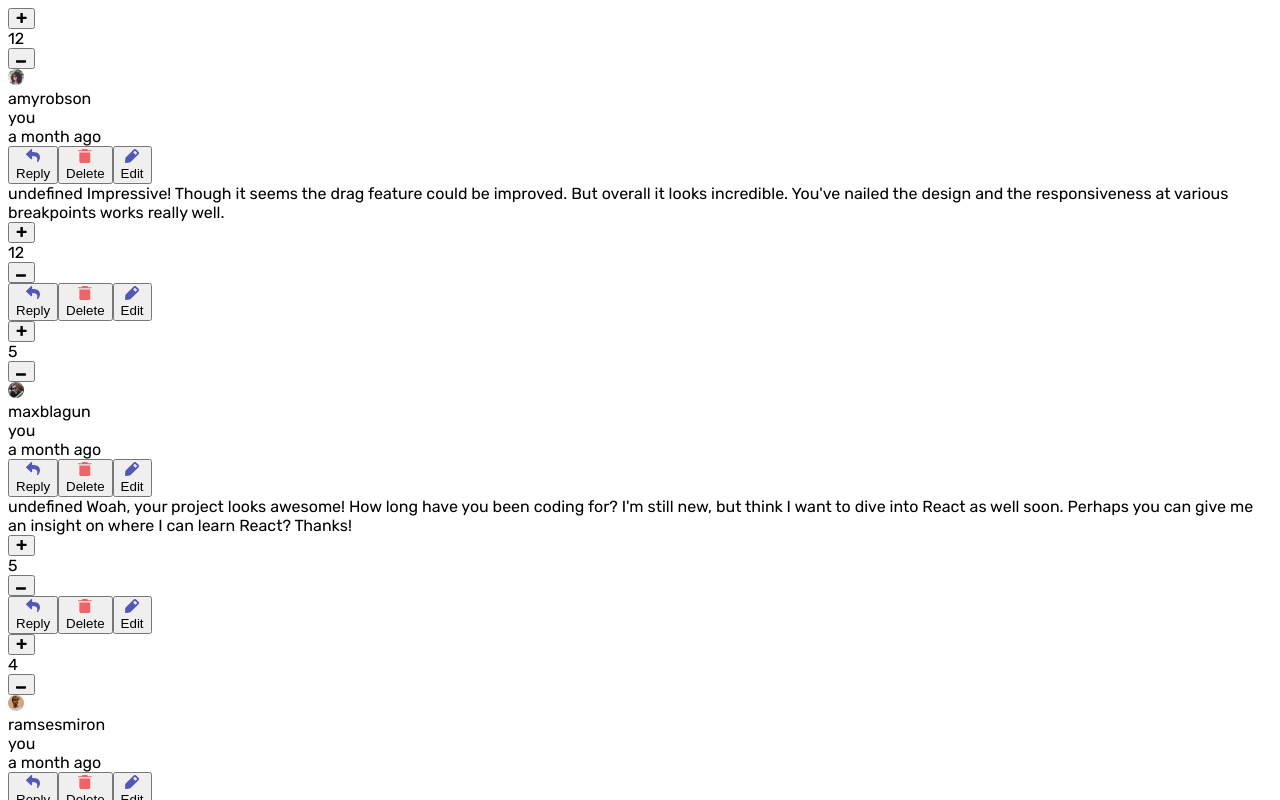
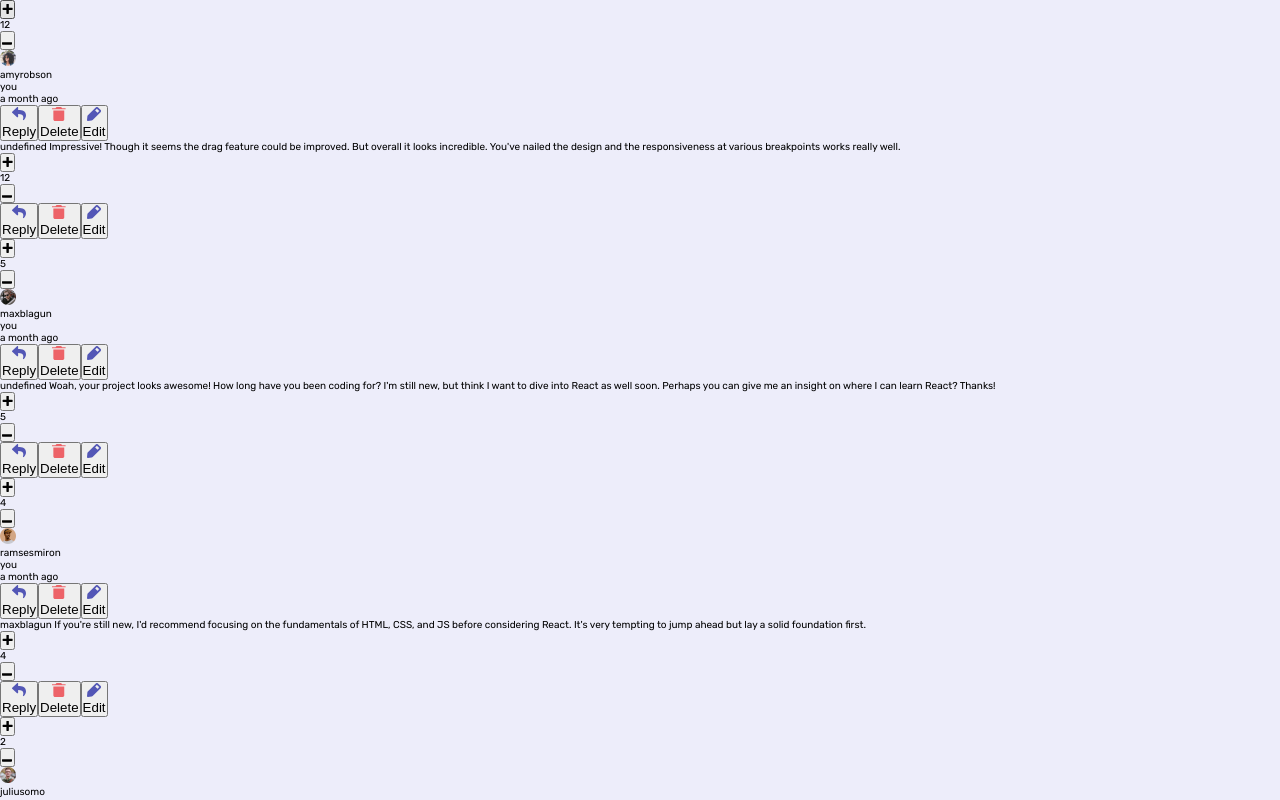
Before and after one commit to UnicornDad8/interactive-comments-section, a Next.js app: page / in a window 1280 px wide. Shown: the top 800 px of the page. Built offline with nearby package versions, Linux system fonts and the light colour scheme.

Commit message:
Adding base styles and loader

```diff
--- a/app/globals.css
+++ b/app/globals.css
@@ -1,12 +1,96 @@
-@tailwind base;
-@tailwind components;
-@tailwind utilities;
-
-.attribution {
-    font-size: 11px;
-    text-align: center;
+* {
+  margin: 0;
+  padding: 0;
 }
 
-.attribution a {
-    color: hsl(228, 45%, 44%);
+*,
+*:before,
+*:after {
+  box-sizing: inherit;
 }
+
+html {
+  box-sizing: border-box;
+  font-size: 62.5%;
+}
+
+@media only screen and (max-width: 768px) {
+  html {
+    font-size: 50%;
+  }
+}
+
+:root {
+  --color-bg: #ededfa;
+  --color-moderate-blue: hsl(238, 40%, 52%);
+  --color-soft-red: hsl(358, 79%, 66%);
+  --color-light-grayish-blue: hsl(239, 57%, 85%);
+  --color-pale-red: hsl(357, 100%, 86%);
+  --color-dark-blue: hsl(212, 24%, 26%);
+  --color-grayish-blue: hsl(211, 10%, 45%);
+  --color-light-gray: hsl(223, 19%, 93%);
+  --color-very-light-gray: hsl(228, 33%, 97%);
+  --color-white: hsl(0, 0%, 100%);
+}
+
+body {
+  min-width: 100vw;
+  background: var(--color-bg);
+}
+
+.loader-container {
+  max-width: 67.2rem;
+  margin-left: auto;
+  margin-right: auto;
+  padding: 1.6rem;
+  min-height: 100vh;
+  display: flex;
+  align-items: center;
+  justify-content: center;
+  flex-direction: column;
+  gap: 1.6rem;
+  position: relative;
+}
+
+@media only screen and (min-width: 769px) {
+  .loader-container {
+    padding-top: 6.4rem;
+  }
+}
+
+/* ---- loader ---- */
+.loader {
+  width: 4.8rem;
+  height: 4.8rem;
+  display: inline-block;
+  position: relative;
+}
+
+.loader::after,
+.loader::before {
+  content: "";
+  box-sizing: border-box;
+  width: 4.8rem;
+  height: 4.8rem;
+  border-radius: 50%;
+  border: 0.3rem solid var(--color-moderate-blue);
+  position: absolute;
+  left: 0;
+  top: 0;
+  animation: animloader 2s linear infinite;
+}
+
+.loader::after {
+  animation-delay: 1s;
+}
+
+@keyframes animloader {
+  0% {
+    transform: scale(0);
+    opacity: 1;
+  }
+  100% {
+    transform: scale(1);
+    opacity: 0;
+  }
+}
--- a/app/page.tsx
+++ b/app/page.tsx
@@ -54,7 +54,9 @@ export default function Home() {
 
     setCurrentUser(currentUserData);
     setComments(commentsData);
-    setFirstLoading(false);
+    setTimeout(() => {
+      setFirstLoading(false);
+    }, 5000);
   }, []);
 
   useEffect(() => {
@@ -94,7 +96,7 @@ export default function Home() {
     setTimeout(() => {
       setComments([...comments, newComment]);
       setLoading(false);
-    }, 2000);
+    }, 5000);
   };
 
   const handleReplyComment = (newReply: Reply, commentId: number) => {
@@ -114,7 +116,7 @@ export default function Home() {
     setTimeout(() => {
       setComments(addReply);
       setLoading(false);
-    }, 2000);
+    }, 5000);
   };
 
   const handleUpdateComment = (
@@ -137,7 +139,7 @@ export default function Home() {
     setTimeout(() => {
       setComments(updateComment);
       setLoading(false);
-    }, 2000);
+    }, 5000);
   };
 
   const handleDeleteComment = (commentId: number) => {
@@ -149,7 +151,7 @@ export default function Home() {
     setTimeout(() => {
       setComments(deleteComment);
       setLoading(false);
-    }, 2000);
+    }, 5000);
   };
 
   const handleUpdateCommentVote = (commentId: number, operation: string) => {
@@ -171,7 +173,7 @@ export default function Home() {
       setComments(updateVote);
       sortComments();
       setLoading(false);
-    }, 2000);
+    }, 5000);
   };
 
   const handleReplyReply = (newReply: Reply, replyId: number) => {
@@ -193,7 +195,7 @@ export default function Home() {
     setTimeout(() => {
       setComments(EditComment);
       setLoading(false);
-    }, 2000);
+    }, 5000);
   };
 
   const handleUpdateReply = (updatedReplyContent: string, replyId: number) => {
@@ -219,7 +221,7 @@ export default function Home() {
     setTimeout(() => {
       setComments(EditComment);
       setLoading(false);
-    }, 2000);
+    }, 5000);
   };
 
   const handleDeleteReply = (replyId: number) => {
@@ -235,7 +237,7 @@ export default function Home() {
     setTimeout(() => {
       setComments(updatedComments);
       setLoading(false);
-    }, 2000);
+    }, 5000);
   };
 
   const handleUpdateReplyVote = (replyId: number, operation: string) => {
@@ -263,10 +265,15 @@ export default function Home() {
 
       setComments(updateVote);
       setLoading(false);
-    }, 2000);
+    }, 5000);
   };
 
-  if (isFirstLoading) return <main>Loading...</main>;
+  if (isFirstLoading)
+    return (
+      <main className="loader-container">
+        <span className="loader"></span>
+      </main>
+    );
 
   return (
     <main>
```
